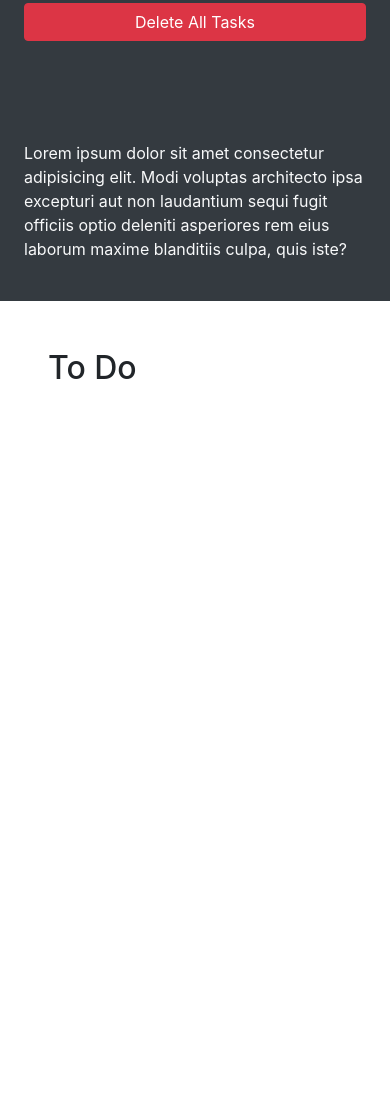
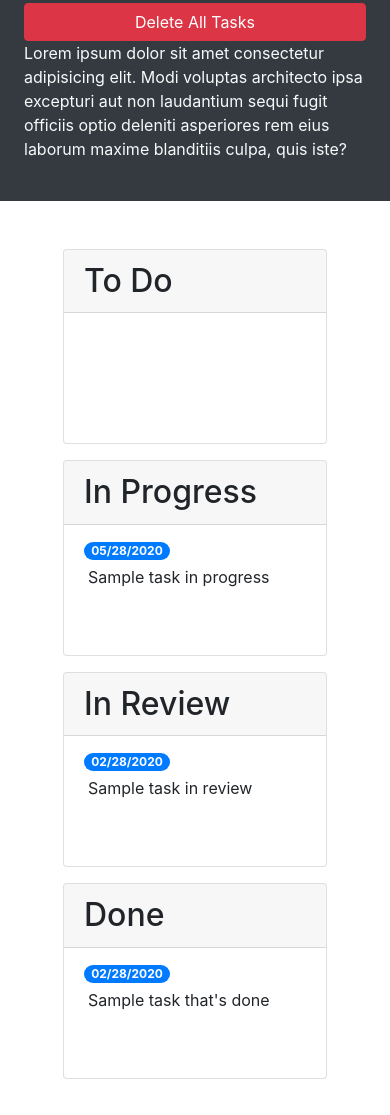
Before and after one commit to ShawnMaz/taskmaster-pro, a plain HTML site: page index.html in a window 390 px wide. Shown: the part 171-1286 px from the top of the page. Before the commit the page ends 844 px from the top, so only its background shows below. Drawn offline with nearby package versions, Linux system fonts and the light colour scheme.

Commit message:
Added bootstrap for a responsive site

```diff
--- a/index.html
+++ b/index.html
@@ -23,9 +23,62 @@
       </p>
     </header>
     <main class="col-12 col-lg-9">
-      <div class="m-5">
-        <h2>To Do</h2>
-        <ul id="list-toDo" class="list-group"> </ul>
+      <div class="m-5 row justify-content-around">
+
+        <!-- todo start -->
+        <div class="col-12 col-md-6 col-xl-3 mb-3">
+          <div class="card">
+            <h2 class="card-header">To Do</h2>
+            <ul id="list-toDo" class="list-group list-group-flush"> </ul>
+          </div>
+        </div>
+        <!-- todo end -->
+
+        <!-- in progress start -->
+        <div class="col-12 col-md-6 col-xl-3 mb-3">
+          <div class="card">
+            <h2 class="card-header">In Progress</h2>
+            <ul id="list-inProgress" class="list-group list-group-flush">
+              <li class="list-group-item">
+                <span class="badge badge-primary badge-pill">05/28/2020</span>
+                <p class="m-1">Sample task in progress</p>
+              </li>
+            </ul>
+          </div>
+
+        </div>
+        <!-- in progress end -->
+
+        <!-- in review start -->
+        <div class="col-12 col-md-6 col-xl-3 mb-3">
+          <div class="card">
+            <h2 class="card-header">In Review</h2>
+            <ul id="list-inReview" class="list-group list-group-flush">
+              <li class="list-group-item">
+                <span class="badge badge-primary badge-pill">02/28/2020</span>
+                <p class="m-1">Sample task in review</p>
+              </li>
+            </ul>
+          </div>
+
+        </div>
+        <!-- in review end -->
+
+        <!-- done start -->
+        <div class="col-12 col-md-6 col-xl-3 mb-3">
+          <div class="card">
+            <h2 class="card-header">Done</h2>
+            <ul id="list-done" class="list-group list-group-flush">
+              <li class="list-group-item">
+                <span class="badge badge-primary badge-pill">02/28/2020</span>
+                <p class="m-1">Sample task that's done</p>
+              </li>
+            </ul>
+          </div>
+
+        </div>
+        <!-- done end -->
+
       </div>
     </main>
   </div>
```
